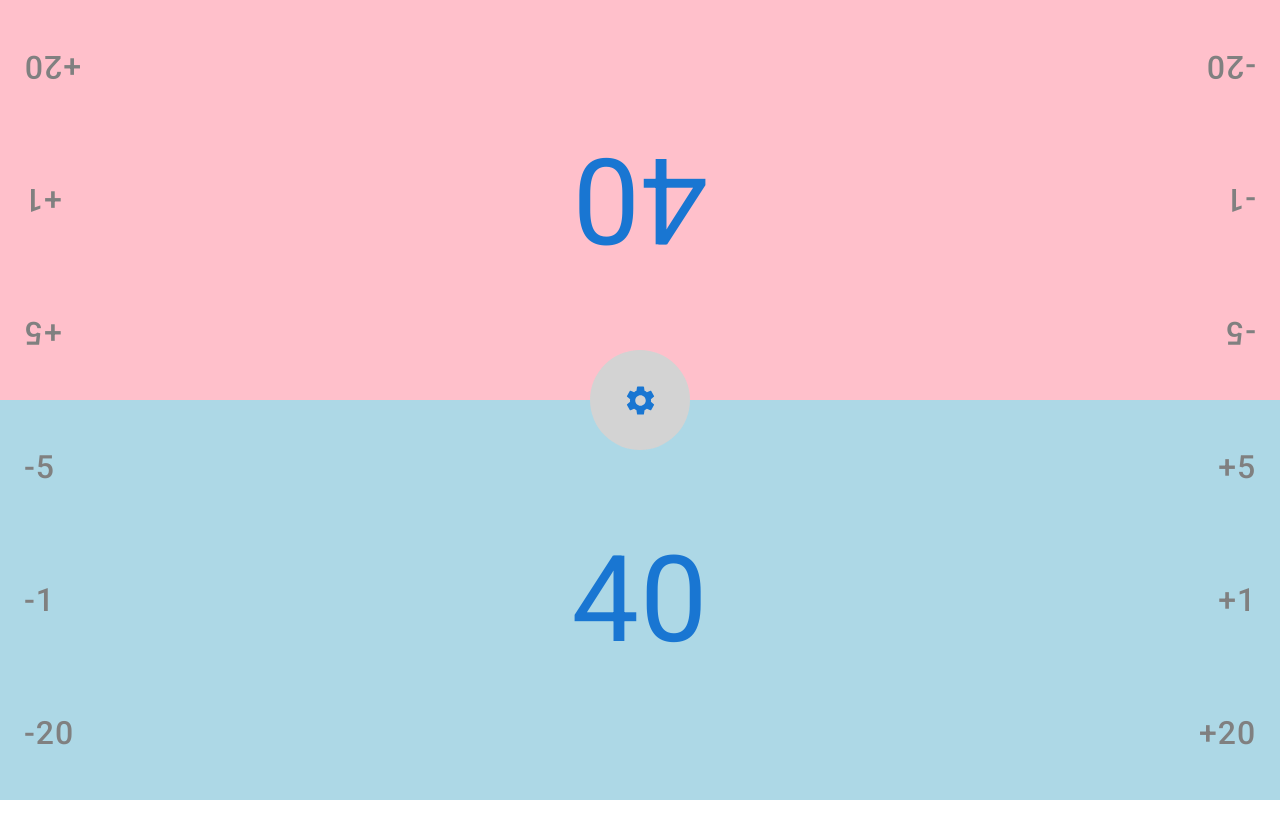
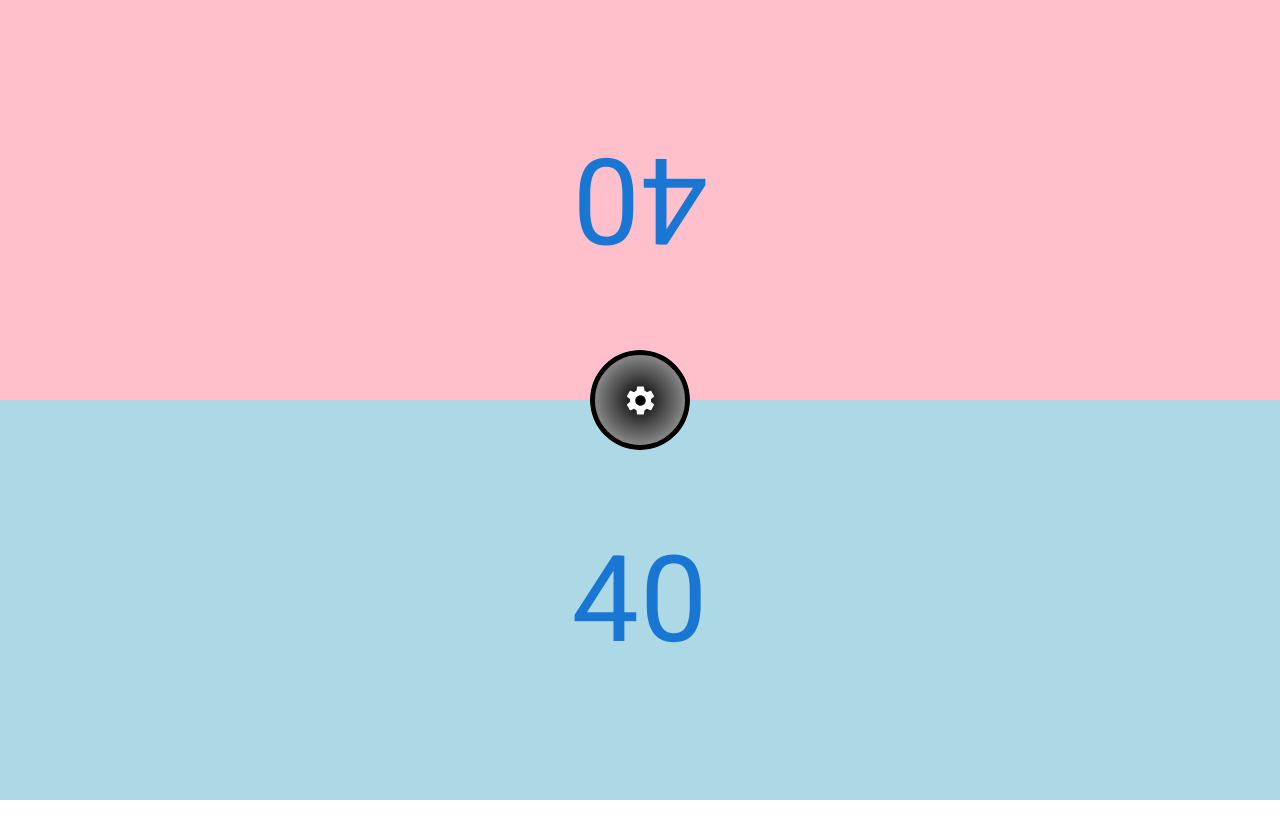
Before and after one commit to QuantumWarp/life-counter, a React (Vite) app: page / in a window 1280 px wide. Shown: the top 838 px of the page. After the commit the page ends 800 px from the top, so only its background shows below. Built offline with nearby package versions, Linux system fonts and the light colour scheme.

Commit message:
Some cssing

```diff
--- a/src/player/CounterButton.tsx
+++ b/src/player/CounterButton.tsx
@@ -19,7 +19,7 @@ export function CounterButton({ amount, update }: CounterButtonProps) {
       }}
       onClick={() => update(amount)}
     >
-      {positive ? "+" : ""}{amount}
+      {/* {positive ? "+" : ""}{amount} */}
     </Button>
   )
 }
--- a/src/settings/SettingsContainer.tsx
+++ b/src/settings/SettingsContainer.tsx
@@ -1,5 +1,5 @@
 import SettingsIcon from "@mui/icons-material/Settings";
-import { Box, Button } from "@mui/material";
+import { Box, IconButton } from "@mui/material";
 import { useState } from "react";
 import { SettingsMenu } from "./SettingsMenu";
 
@@ -7,42 +7,79 @@ export function SettingsContainer() {
   const [collapsed, setCollapsed] = useState(true);
 
   return (
-    <Box sx={{
-      position: "absolute",
-      backgroundColor: "lightgrey",
-      width: collapsed ? "100px" : "100vw",
-      height: collapsed ? "100px" : "100vh",
-      borderRadius: collapsed ? "50%" : 0,
-      left: 0,
-      right: 0,
-      top: 0,
-      bottom: 0,
-      marginLeft: "auto",
-      marginRight: "auto",
-      marginTop: "auto",
-      marginBottom: "auto",
-      transition: "0.2s",
-      zIndex: 10,
-    }}>
-      <Button sx={{
+    <Box
+      sx={{
         position: "absolute",
-        pointerEvents: collapsed ? "auto" : "none",
-        opacity: collapsed ? 1 : 0,
-        left: 0,
-        right: 0,
-        top: 0,
-        bottom: 0,
-        marginLeft: "auto",
-        marginRight: "auto",
-        marginTop: "auto",
-        marginBottom: "auto",
-        transition: "0.2s"
+        width:"100vw",
+        height: "100vh",
+        display: "flex",
+        alignItems: "center",
+        justifyContent: "center"
       }}
-      onClick={() => setCollapsed(false)}>
-        <SettingsIcon fontSize="large" />
-      </Button>
-      <Box sx={{ pointerEvents: collapsed ? "none" : "auto", opacity: collapsed ? 0 : 1, transition: "0.2s" }}>
-        <SettingsMenu onClose={() => setCollapsed(true)} />
+    >
+      <Box
+        sx={{
+          position: "relative",
+          background: "radial-gradient(black, lightgrey)",
+          width: "100vw",
+          height: "100vh",
+          borderRadius: 0,
+          transition: ".2s",
+          overflow: "hidden",
+          zIndex: 5,
+          ...(collapsed && {
+            width: "100px",
+            height: "100px",
+            borderRadius: "50%",
+          })
+        }}
+      >
+        {collapsed && (
+          <IconButton
+            sx={{ color: "white", width: "100%", height: "100%" }}
+            onClick={() => setCollapsed(false)}
+          >
+            <SettingsIcon fontSize="large" />
+          </IconButton>
+        )}
+
+        <Box
+          sx={{
+            position: "absolute",
+            left: 0,
+            top: 0,
+            width: "100%",
+            height: "100%",
+            borderRadius: collapsed ? "50%" : 0,
+            opacity: collapsed ? 1 : 0,
+            border: "5px solid black",
+            pointerEvents: "none",
+            transition: ".2s",
+          }}
+        />
+
+        <Box
+          sx={{
+            position: "absolute",
+            width: "100vw",
+            height: "100vh",
+            backgroundColor: "lightgrey",
+            zIndex: 10,
+            left: 0,
+            top: 0,
+            pointerEvents: "auto",
+            opacity: 1,
+            transition: ".2s",
+            ...(collapsed && {
+              left: "calc(-50vw + 50px)",
+              top: "calc(-50vh + 50px)",
+              pointerEvents: "none",
+              opacity: 0,
+            })
+          }}
+        >
+          <SettingsMenu onClose={() => setCollapsed(true)} />
+        </Box>
       </Box>
     </Box>
   )
--- a/src/settings/SettingsMenu.tsx
+++ b/src/settings/SettingsMenu.tsx
@@ -39,7 +39,7 @@ export function SettingsMenu({ onClose }: SettingsMenuProps) {
   };
 
   return (
-    <Box display="flex" alignItems="center" flexDirection="column"  p={2}>
+    <Box display="flex" alignItems="center" flexDirection="column"  p={2} maxHeight="100vh" overflow="auto">
       <Box  maxWidth="400px">
 
       <Box display="flex" justifyContent="center">
```
